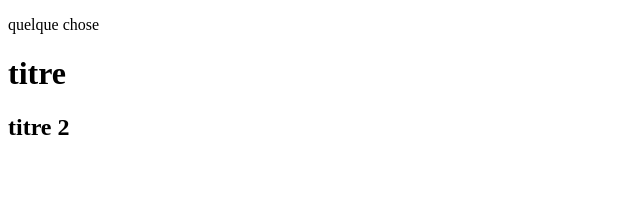
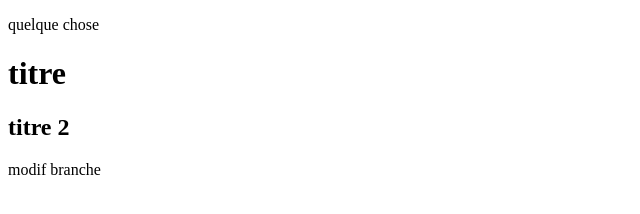
Before and after one commit to gladiator06m/gitMedia, a plain HTML site: page index.html in a window 1280 px wide. Shown: the whole page, without its empty margins (0-640 px from the left). Drawn offline with Linux system fonts and the light colour scheme.

Commit message:
commit branche 2

```diff
--- a/index.html
+++ b/index.html
@@ -7,6 +7,7 @@
     <p>quelque chose</p>
     <h1>titre</h1>
     <h2>titre 2</h2>
+    <p>modif branche</p>
   </head>
   <body></body>
 </html>
```
